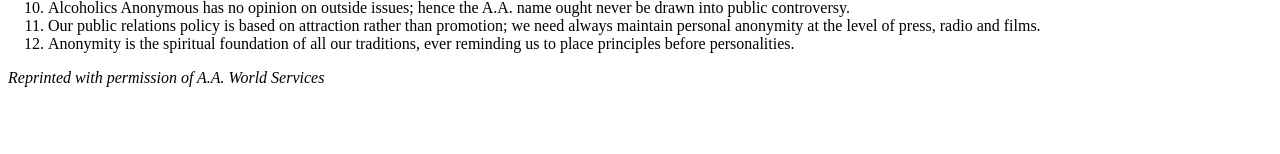
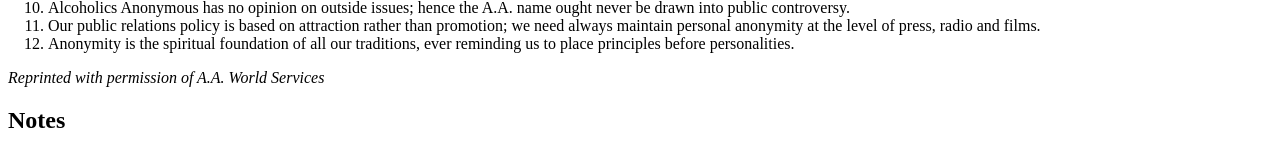
Before and after one commit to justquick/pdf12step, a Flask app: template pdf12step/templates/layout.html in a window 1280 px wide. Shown: the part 2241-2395 px from the top of the page. Before the commit the page ends 2328 px from the top, so only its background shows below. Run offline with Flask 2, Linux system fonts and the light colour scheme; the template is opened without the code that fills it, so the values that code supplies are empty.

Commit message:
adding blank notes section

```diff
--- /dev/null
+++ b/pdf12step/templates/includes/sections/notes.html
@@ -0,0 +1,3 @@
+<section>
+<h2>Notes</h2>
+</section>
--- a/pdf12step/templates/layout.html
+++ b/pdf12step/templates/layout.html
@@ -65,6 +65,12 @@
         {% include 'includes/sections/readings.html' %}
     </article>
     {% endblock %}
+
+    {% block notes %}
+    <article id="notes" class="f14">
+        {% include 'includes/sections/notes.html' %}
+    </article>
+    {% endblock %}
 </body>
 
 </html>
```
